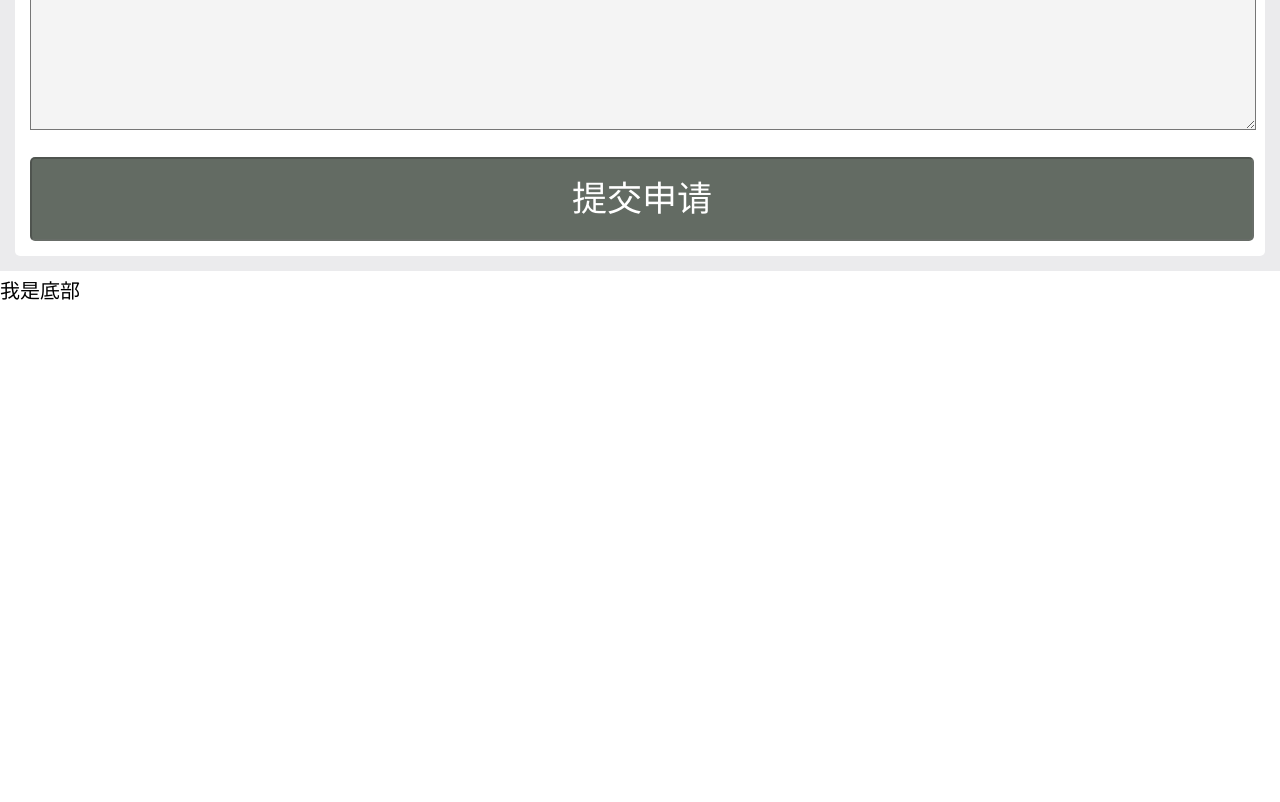
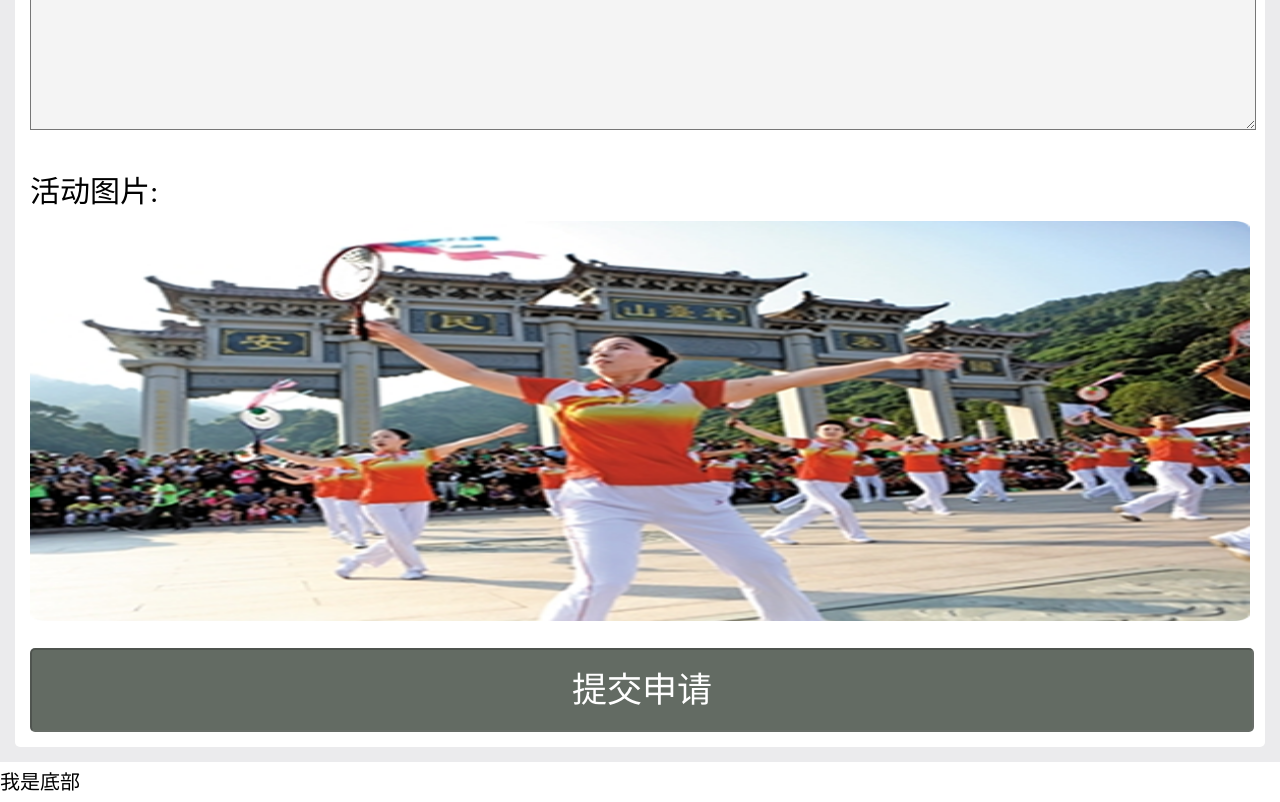
Before and after one commit to Lc080827/ng-form, a plain HTML site: page index.html in a window 1280 px wide. Shown: the part 1180-1982 px from the top of the page. Before the commit the page ends 1491 px from the top, so only its background shows below. Drawn offline with nearby package versions, Linux system fonts and the light colour scheme.

Commit message:
新增表单图片获取

```diff
--- a/css/main.css
+++ b/css/main.css
@@ -91,6 +91,10 @@ body{
 .content-myhdtj .form div{
     font-size: 0.3rem;
 }
+.content-myhdtj .form div img{
+    width:100%;
+    height:4rem;
+}
 .content-myhdtj .form div span{
     display: inline-block;
     padding: 0.3rem 0 0.1rem 0;
--- a/html/subForm.html
+++ b/html/subForm.html
@@ -13,6 +13,7 @@
             <p><span>至活动时间:</span><input ngc-lay-date type="text" class="demo-input" placeholder="请选择活动开始时间" id="startTime2" ng-model="startTime2" datetime="datetime"></p>
             <p><span>活动结束时间:</span><input ngc-lay-date type="text" class="demo-input" placeholder="请选择活动结束时间" id="endTime" ng-model="endTime" datetime="datetime"></p>
             <div><span>活动简介:</span>500/<span ng-bind="left()"></span><textarea ng-model="hdjj" cols="30" rows="10" placeholder="请输入活动简介文字描述" maxlength="500"></textarea></div>
+            <div><span>活动图片:</span><img src="images/peoplestyle_03.png" /> </div>
             <input ng-disabled="myhdtjFrom.hdtjName.$error.required || myhdtjFrom.hdtjPwd.$error.required || myhdtjFrom.hdtjPwd.$invalid || myhdtjFrom.hdtjPhone.$error.required || myhdtjFrom.hdtjPhone.$invalid || myhdtjFrom.hdtjEmail.$error.required || myhdtjFrom.hdtjEmail.$invalid" ng-click="submit()" value="提交申请" class="submit">
         </div>
     </form>
```
Also changed, not shown: images/peoplestyle_03.png (added).
